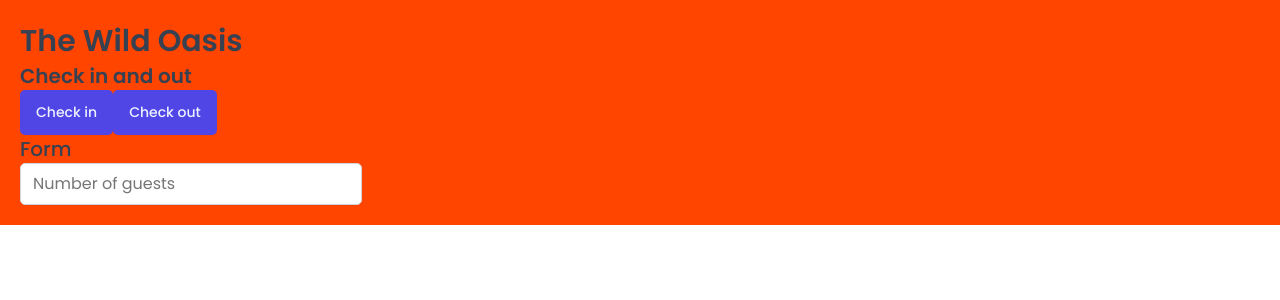
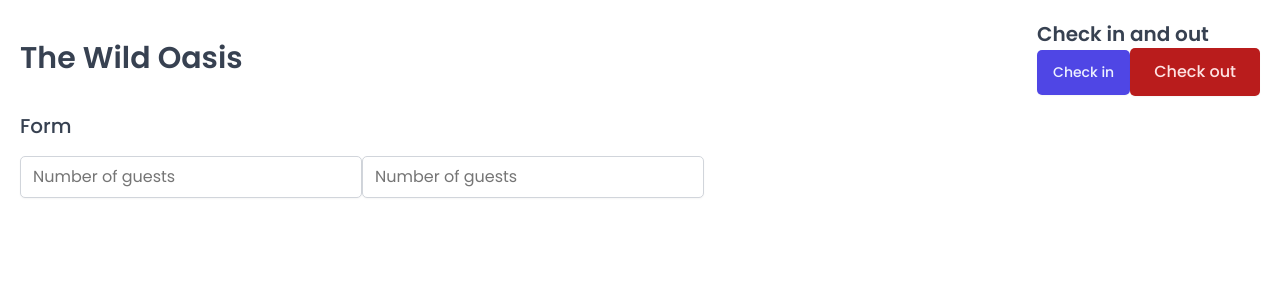
Before and after one commit to royaldev1031/the-wild-oasis, a React (Vite) app: page / in a window 1280 px wide. Shown: the top 300 px of the page. Built offline with nearby package versions, Linux system fonts and the light colour scheme; a web font is replaced by a local one.

Commit message:
create reusuable components

```diff
--- a/src/App.jsx
+++ b/src/App.jsx
@@ -3,9 +3,9 @@
 import Button from './ui/Button'
 import Input from './ui/Input'
 import Heading from './ui/Heading'
+import Row from './ui/Row'
 
 const StyledApp = styled.div`
-  background-color: orangered;
   padding: 20px;
 `
 
@@ -14,14 +14,31 @@
     <>
       <GlobalStyles />
       <StyledApp>
-        <Heading as="h1">The Wild Oasis</Heading>
+        <Row>
+          <Row type="horizontal">
+            <Heading as="h1">The Wild Oasis</Heading>
 
-        <Heading as="h2">Check in and out</Heading>
-        <Button onClick={() => alert('Check in')}>Check in</Button>
-        <Button onClick={() => alert('Check out')}>Check out</Button>
+            <div>
+              <Heading as="h2">Check in and out</Heading>
+              <Button onClick={() => alert('Check in')}>Check in</Button>
+              <Button
+                variation="danger"
+                size="large"
+                onClick={() => alert('Check out')}
+              >
+                Check out
+              </Button>
+            </div>
+          </Row>
 
-        <Heading as="h3">Form</Heading>
-        <Input type="number" placeholder="Number of guests" />
+          <Row>
+            <Heading as="h3">Form</Heading>
+            <form>
+              <Input type="number" placeholder="Number of guests" />
+              <Input type="number" placeholder="Number of guests" />
+            </form>
+          </Row>
+        </Row>
       </StyledApp>
     </>
   )
--- a/src/ui/Button.jsx
+++ b/src/ui/Button.jsx
@@ -49,19 +49,17 @@
 }
 
 const Button = styled.button`
-  font-size: 1.4rem;
-  padding: 1.2rem 1.6rem;
-  font-weight: 500;
   border: none;
   border-radius: var(--border-radius-sm);
-  background-color: var(--color-brand-600);
-  color: var(--color-brand-50);
   box-shadow: var(--shadow-sm);
-  cursor: pointer;
 
-  &:hover {
-    background-color: var(--color-brand-700);
-  }
+  ${(props) => sizes[props.size]}
+  ${(props) => variations[props.variation]}
 `
 
+Button.defaultProps = {
+  variation: 'primary',
+  size: 'medium',
+}
+
 export default Button
--- /dev/null
+++ b/src/ui/Row.jsx
@@ -0,0 +1,25 @@
+import styled, { css } from 'styled-components'
+
+const Row = styled.div`
+  display: flex;
+
+  ${(props) =>
+    props.type === 'horizontal' &&
+    css`
+      justify-content: space-between;
+      align-items: center;
+    `}
+
+  ${(props) =>
+    props.type === 'vertical' &&
+    css`
+      flex-direction: column;
+      gap: 1.6rem;
+    `}
+`
+
+Row.defaultProps = {
+  type: 'vertical',
+}
+
+export default Row
```
